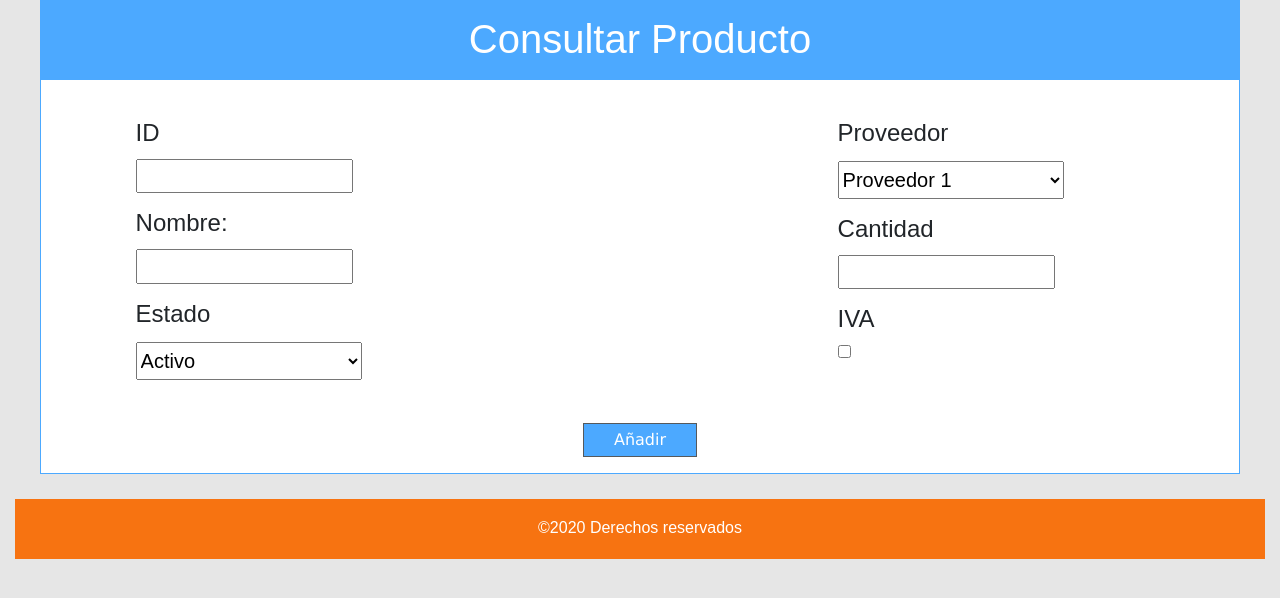
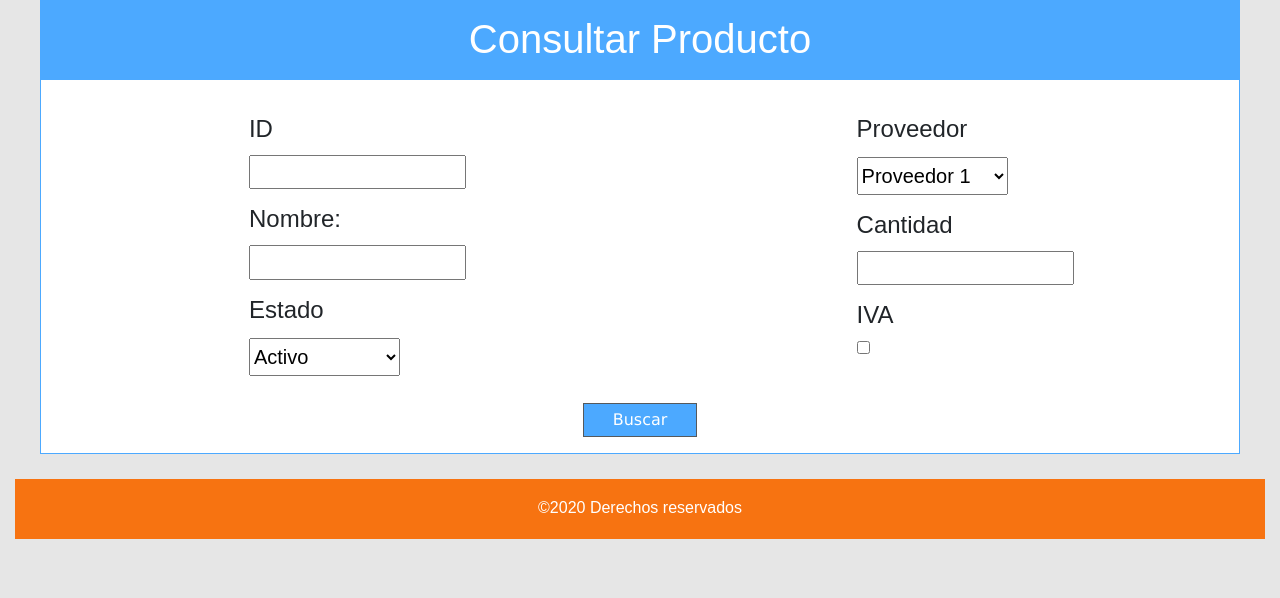
Before and after one commit to CarlosLopez98/proyecto-inventario, a Flask app: template app/templates/usuario/consultarproducto.html in a window 1280 px wide. Shown: the part 106-704 px from the top of the page. Run offline with Flask 2, Linux system fonts and the light colour scheme; the template is opened without the code that fills it, so the values that code supplies are empty; some libraries are stand-ins or nearby versions.

```diff
--- a/app/static/css/style.css
+++ b/app/static/css/style.css
@@ -174,7 +174,7 @@ div input {
 div select{
     display: block;
     margin: 0.5em 0 0 0;
-    width: 6cm;
+    width: 4cm;
     height: 1cm;
     font-size: 20px;
 
@@ -182,17 +182,18 @@ div select{
 
 
 div .formularioizquierdo {
-    width: 100%;
+    width: 50%;
     height: 100%;
-    margin: 1em 1cm;
+    margin-left: 4cm;
 
 }
 
 
 div .formularioderecho {
-    width: 100%;
-    height: 100%cm;
-    margin: 1em 1cm;
+    width: 50%;
+    height: 100%;
+    margin-left: 4cm;
+
 }
 
 
@@ -222,7 +223,7 @@ div .formulariocentral {
 }
 
 #left, #right{
-  width: 40%;
+  width: 48%;
   margin:3px;
   padding: 1em;
 
--- a/app/templates/usuario/consultarproducto.html
+++ b/app/templates/usuario/consultarproducto.html
@@ -57,7 +57,7 @@
 
 	</div>
 				<div class="contenedor-botonañadir">
-					<center><p><input type="submit" value="Añadir"></p></center>
+					<center><p><input type="submit" value="Buscar"></p></center>
 				</div>
 	</form>
 </main>
--- a/app/views.py
+++ b/app/views.py
@@ -17,4 +17,4 @@ def index():
 
 @page.route('/usuario/')
 def añadirproducto():
-    return render_template('usuario/consultarproveedor.html', title='Añadir Producto')
+    return render_template('usuario/consultarproducto.html', title='Añadir Producto')
```
Also changed, not shown: app/templates/usuario/añadirproducto.html (+5 -6 lines).
